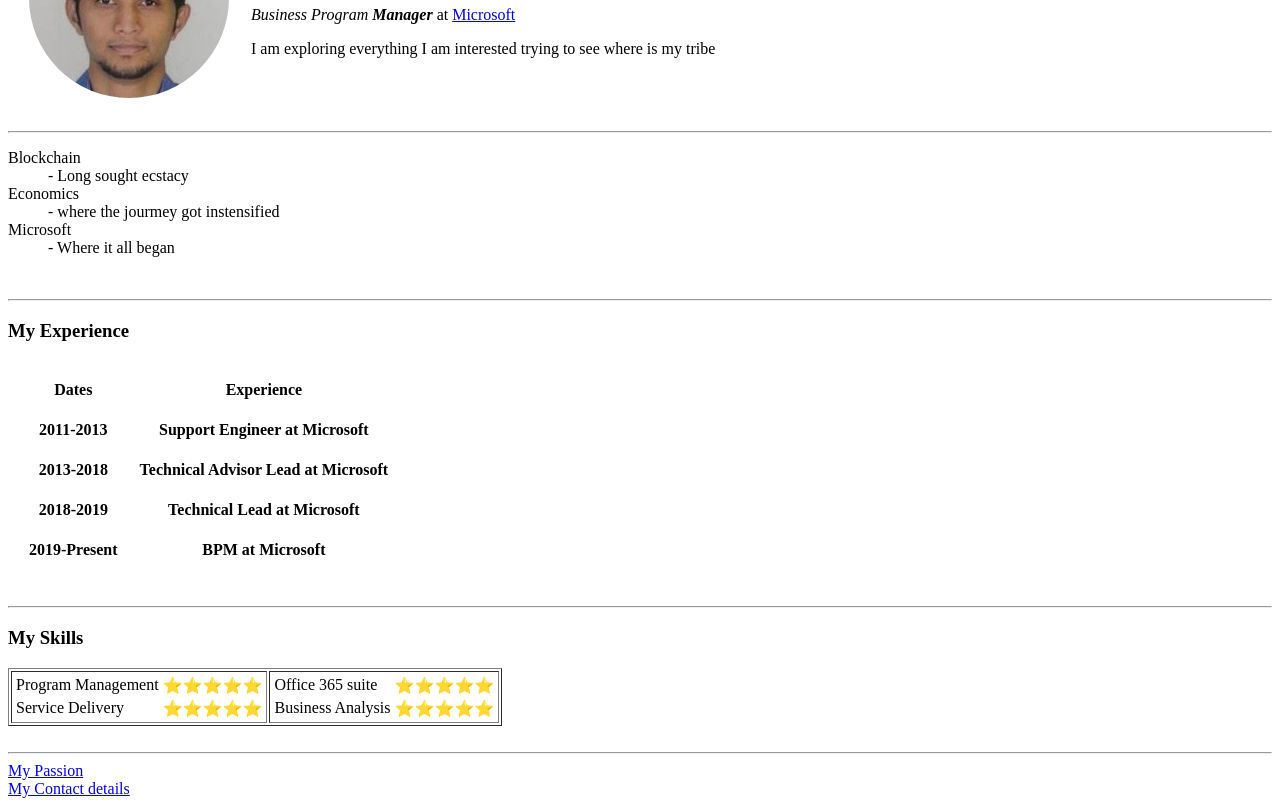
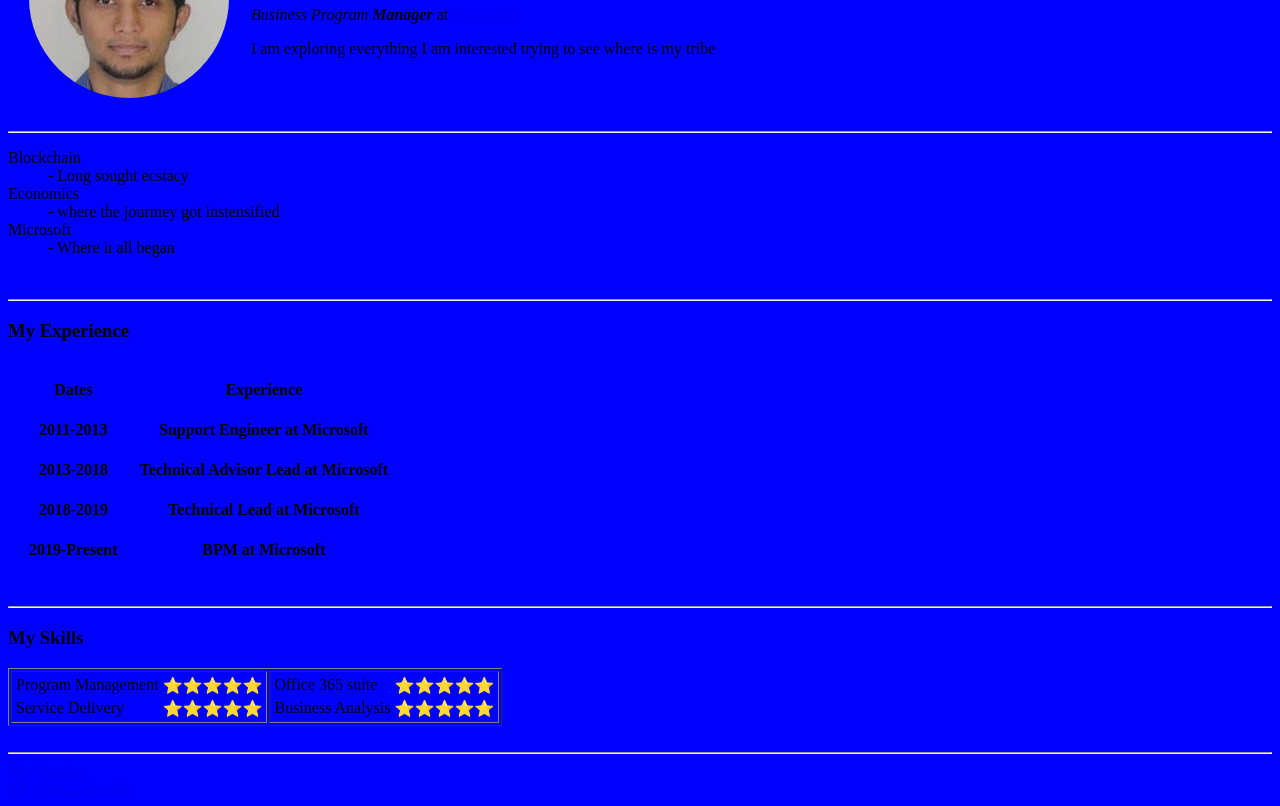
Before and after one commit to nivas004/cv, a plain HTML site: page index.html in a window 1280 px wide. Shown: the part 131-937 px from the top of the page. Drawn offline with Linux system fonts and the light colour scheme.

Commit message:
Update index.html

```diff
--- a/index.html
+++ b/index.html
@@ -6,7 +6,7 @@
   <title>Nivas' Personal Site</title>
 </head>
 
-<body style="background-color = blue">
+<body style="background-color:blue">
   <table cellspacing="20">
     <tr>
       <td> <img src="images/nivas cropped.png" alt="Nivas Profile picture"></td>
```
